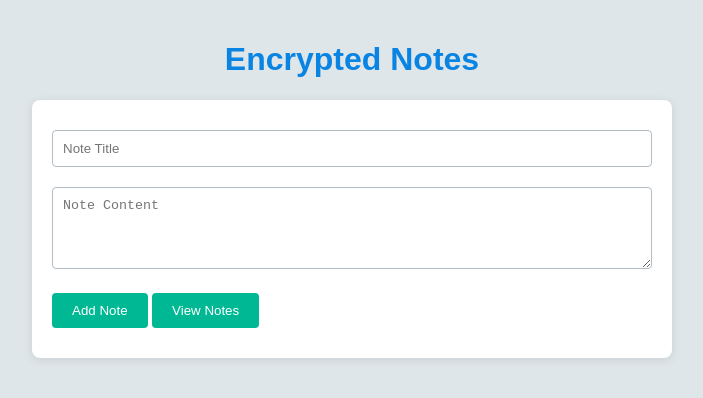
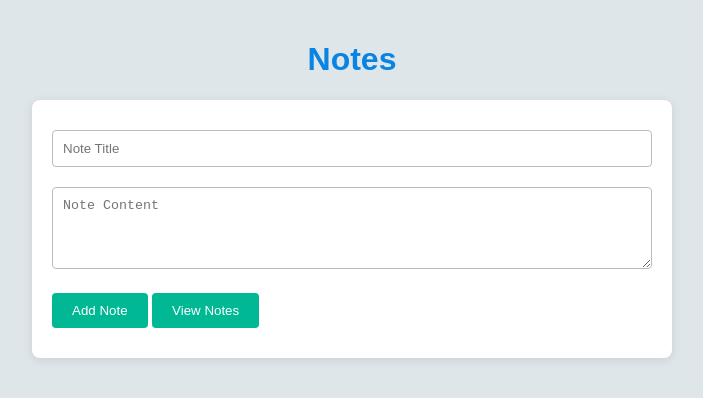
Before and after one commit to kalyan14o1/cloud-notes-app, a website: page public/index.html in a window 1280 px wide. Shown: the whole page, without its empty margins (288-991 px from the left). Drawn offline with nearby package versions, Linux system fonts and the light colour scheme.

Commit message:
change the name of application

```diff
--- a/public/index.html
+++ b/public/index.html
@@ -7,7 +7,7 @@
     <link rel="stylesheet" href="style.css">
 </head>
 <body>
-    <h1>Encrypted Notes</h1>
+    <h1>Notes</h1>
     <div class="note-container">
         <input type="text" id="noteTitle" placeholder="Note Title">
         <textarea id="noteContent" placeholder="Note Content" rows="4"></textarea>
```
Also changed, not shown: 1 other file.
